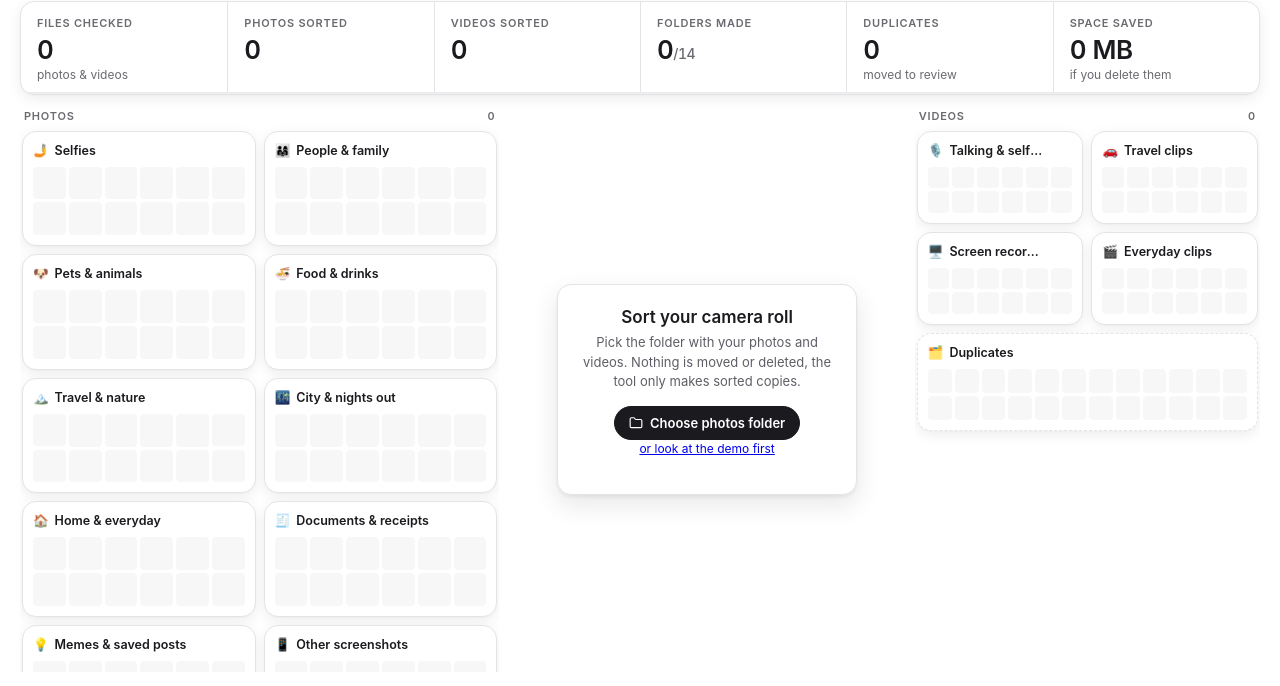
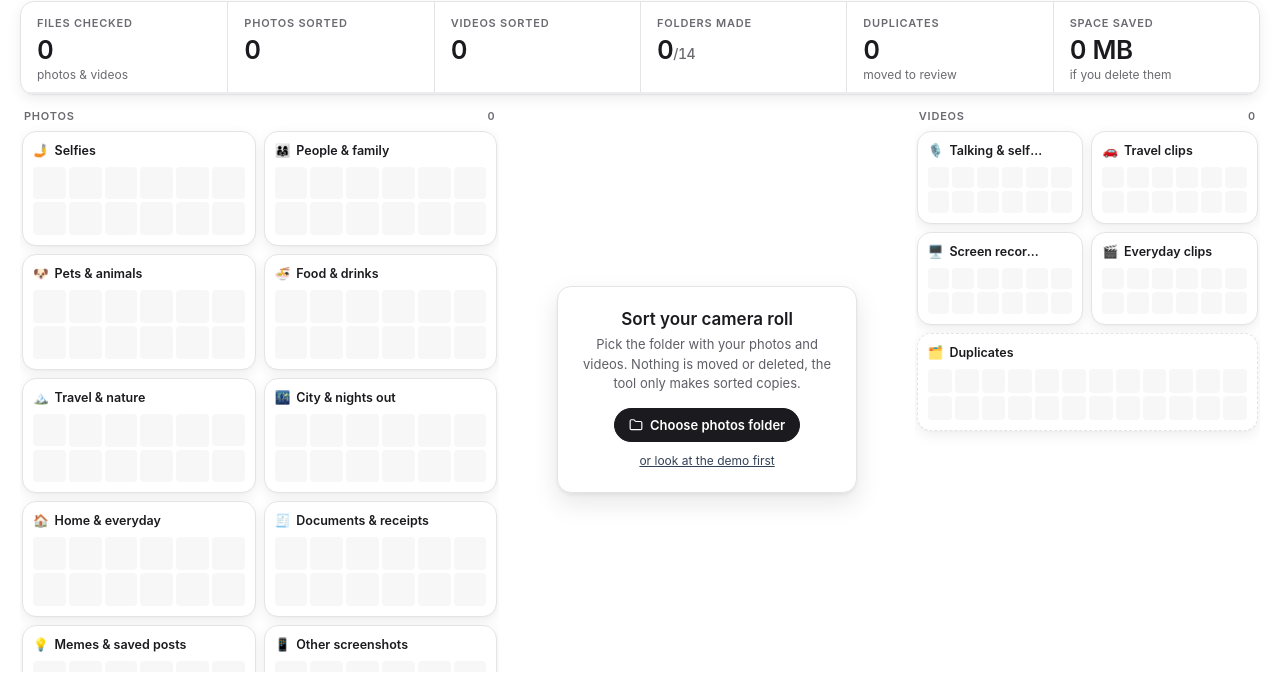
Before and after one commit to kairothq/claude-photo-sorter, a plain HTML site: page dashboard/index.html in a window 1280 px wide. Shown: the part 114-800 px from the top of the page. Drawn offline with Linux system fonts and the light colour scheme; no server answers; files whose address does not match are found by name.

Commit message:
Style the demo link on the first-run card
Co-Authored-By: Claude Opus 5.5 <noreply@anthropic.com>

```diff
--- a/dashboard/app.css
+++ b/dashboard/app.css
@@ -71,6 +71,8 @@ input, textarea, select { font: 13px var(--font); }
 .onboard { max-width: 300px; padding: 22px; border-radius: var(--r-lg); border: 1px solid var(--border); background: var(--surface); box-shadow: var(--shadow-lift); }
 .onboard h2 { margin: 0 0 6px; font-size: 17px; font-weight: 600; }
 .onboard p { margin: 0 0 14px; color: var(--ink-3); line-height: 1.5; }
+.onboard .note { margin: 10px 0 0; }
+.onboard a { color: var(--accent); }
 
 #sphere, #fly { position: fixed; inset: 0; pointer-events: none; }
 #sphere { z-index: 2; }
```
